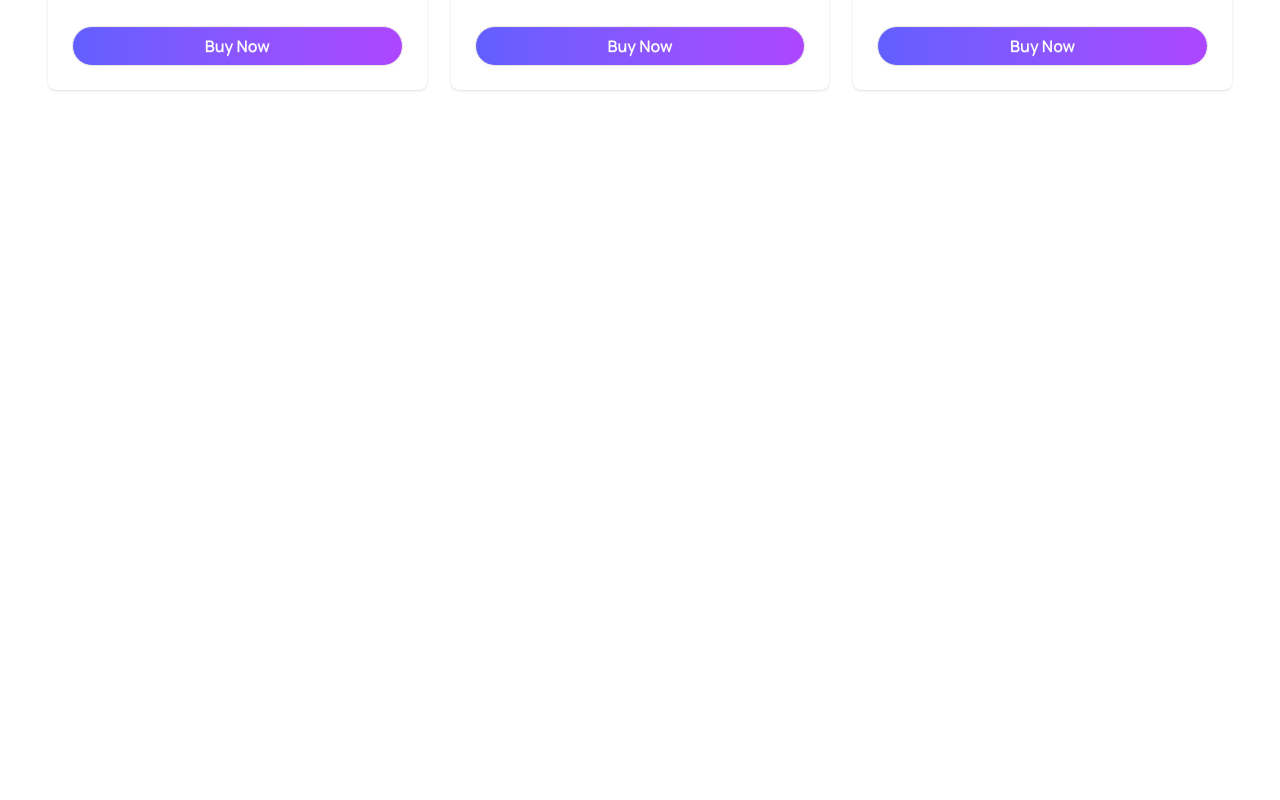
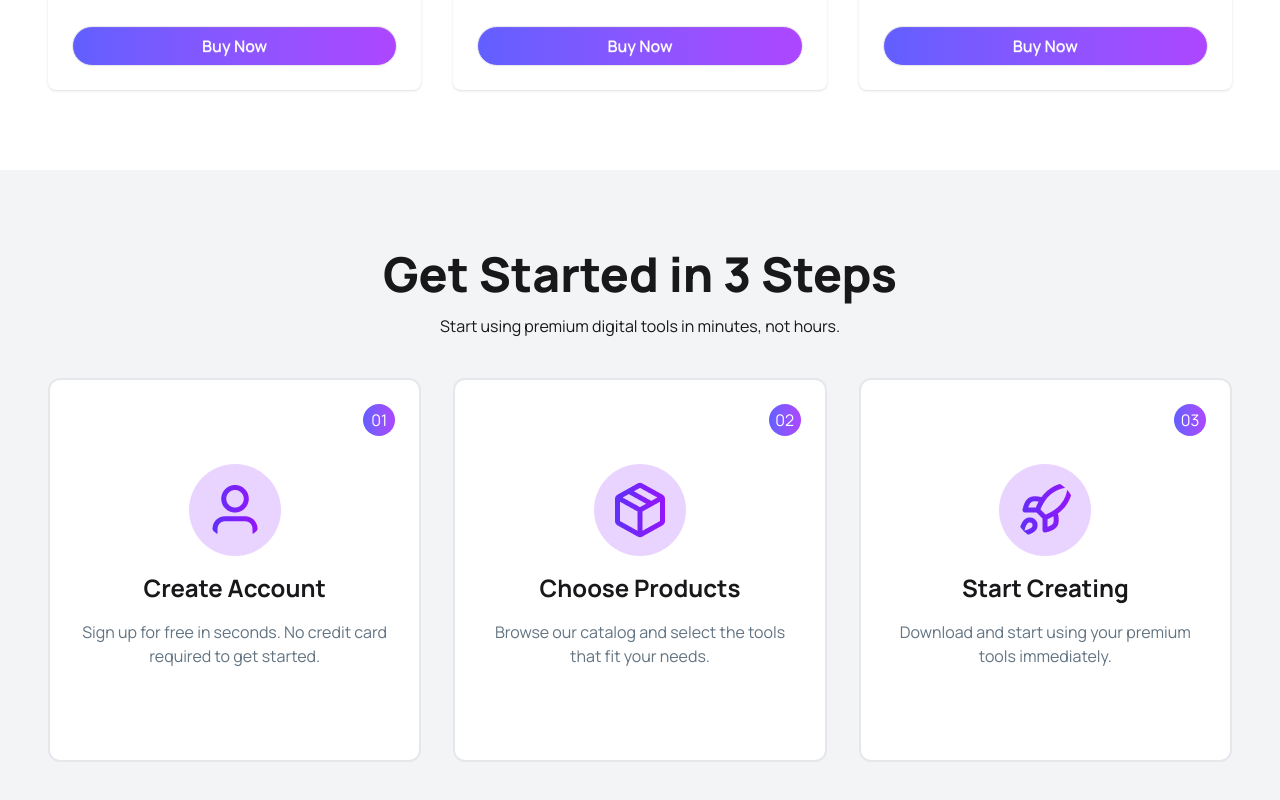
Before and after one commit to mahdihasanprogrammer/Assignment-6-DigiTools-Platform, a React (Vite) app: page / in a window 1280 px wide. Shown: the part 2632-3432 px from the top of the page. Before the commit the page ends 2802 px from the top, so only its background shows below. Built offline with nearby package versions, Linux system fonts and the light colour scheme.

Commit message:
added steps section

```diff
--- a/src/App.jsx
+++ b/src/App.jsx
@@ -5,6 +5,7 @@ import Hero from './components/Hero/Hero'
 import DigitalTools from './components/MainSection/DigitalToolsSection/DigitalTools'
 import Stats from './components/MainSection/Stats/Stats'
 import Navbar from './components/Navbar/Navbar'
+import Steps from './components/MainSection/StepsSection/Steps'
 
 const digitalToolsPromise =
        fetch('DigitalToolsData.json').then(res => res.json());
@@ -41,6 +42,9 @@ console.log(selectedCarts)
             digitalToolsPromise={digitalToolsPromise}/>
          </Suspense>
 
+         {/* steps section */}
+         <Steps />
+
       </main>
 
       {/* footer section */}
--- a/src/components/MainSection/DigitalToolsSection/DigitalTools.jsx
+++ b/src/components/MainSection/DigitalToolsSection/DigitalTools.jsx
@@ -16,7 +16,7 @@ const digitalToolsData = use(digitalToolsPromise);
 
             <div className='text-center space-y-5 mb-6'>
 
-                <h1 className='text-5xl font-extrabold'>
+                <h1 className=' text-3xl md:text-5xl font-extrabold'>
                     Premium Digital Tools
                 </h1>
 
--- a/src/components/MainSection/DigitalToolsSection/Products/ProductsData.jsx
+++ b/src/components/MainSection/DigitalToolsSection/Products/ProductsData.jsx
@@ -3,7 +3,7 @@ import ProductCard from './ProductCard';
 
 const ProductsData = ({digitalToolsData,selectedCarts, setSelectedCarts}) => {
     return (
-        <div className='mt-10 grid grid-cols-1 md:grid-cols-2 lg:grid-cols-3 gap-6'>
+        <div className='mt-10 grid grid-cols-1 md:grid-cols-2 lg:grid-cols-3 gap-8'>
             {
                 digitalToolsData.map(product =>
                 <ProductCard
--- /dev/null
+++ b/src/components/MainSection/StepsSection/Steps.jsx
@@ -0,0 +1,69 @@
+import React from 'react';
+import userImg from '../../../assets/user.png';
+import packageImg from '../../../assets/package.png';
+import rocketImg from '../../../assets/rocket.png';
+
+const Steps = () => {
+    return (
+      <section className=' px-4 md:px-12 my-15 md:my-20 py-20 bg-gray-100'>
+
+        {/* section heading */}
+        <div className='mb-10 text-center space-y-4'>
+            <h1 className='font-extrabold text-3xl sm:text-5xl'>
+                Get Started in 3 Steps
+            </h1>
+            <p>Start using premium digital tools in minutes, not hours.</p>
+        </div>
+
+        {/* steps card container */}
+        <div className='grid grid-cols-1 md:grid-cols-2 lg:grid-cols-3 gap-8'>
+
+            {/* card-1 */}
+            <div className='text-center space-y-4 p-6  border-2 border-gray-200 bg-white rounded-xl min-h-96 flex flex-col justify-start'>
+
+
+
+              <div className='flex justify-end mb-7'>
+                   <h1 className='flex justify-center items-center text-base-100 bg-linear-to-r from-indigo-500 to-purple-500 rounded-full size-8'>01</h1>
+              </div>
+
+                <img className='mx-auto p-4 bg-purple-200 rounded-full' src={userImg} alt="user png" />
+
+                <h1 className='text-2xl font-bold'>Create Account</h1>
+                <p className='text-[#627382]'>Sign up for free in seconds. No credit card required to get started.</p>
+            </div>
+
+            {/* card-2 */}
+             <div className='text-center space-y-4 p-6  border-2 border-gray-200 bg-white rounded-xl min-h-96 flex flex-col justify-start'>
+
+              <div className='flex justify-end mb-7'>
+                   <h1 className='flex justify-center items-center text-base-100 bg-linear-to-r from-indigo-500 to-purple-500 rounded-full size-8'>02</h1>
+              </div>
+
+                <img className='mx-auto p-4 bg-purple-200 rounded-full' src={packageImg} alt="user png" />
+
+                <h1 className='text-2xl font-bold'>Choose Products</h1>
+                <p className='text-[#627382]'>Browse our catalog and select the tools that fit your needs.</p>
+            </div>
+
+
+              {/* card-3 */}
+            <div className='md:col-span-2 lg:col-span-1 text-center space-y-4 p-6  border-2 border-gray-200 bg-white rounded-xl min-h-96 flex flex-col justify-start'>
+
+              <div className='flex justify-end mb-7'>
+                   <h1 className='flex justify-center items-center text-base-100 bg-linear-to-r from-indigo-500 to-purple-500 rounded-full size-8'>03</h1>
+              </div>
+
+                <img className='mx-auto p-4 bg-purple-200 rounded-full' src={rocketImg} alt="user png" />
+
+                <h1 className='text-2xl font-bold'>Start Creating</h1>
+                <p className='text-[#627382]'>Download and start using your premium tools immediately.</p>
+            </div>
+
+
+        </div>
+      </section>
+    );
+};
+
+export default Steps;
```
